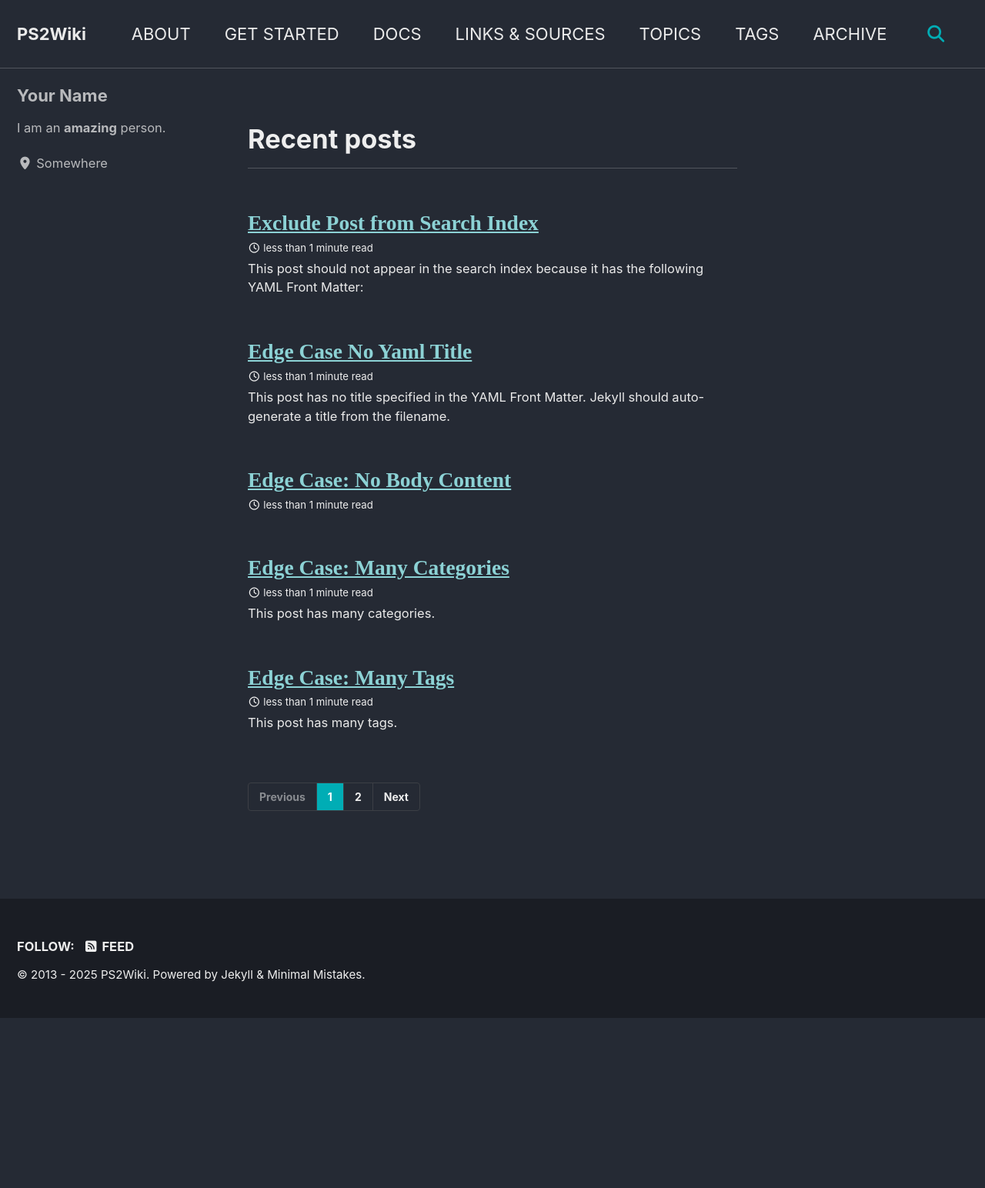
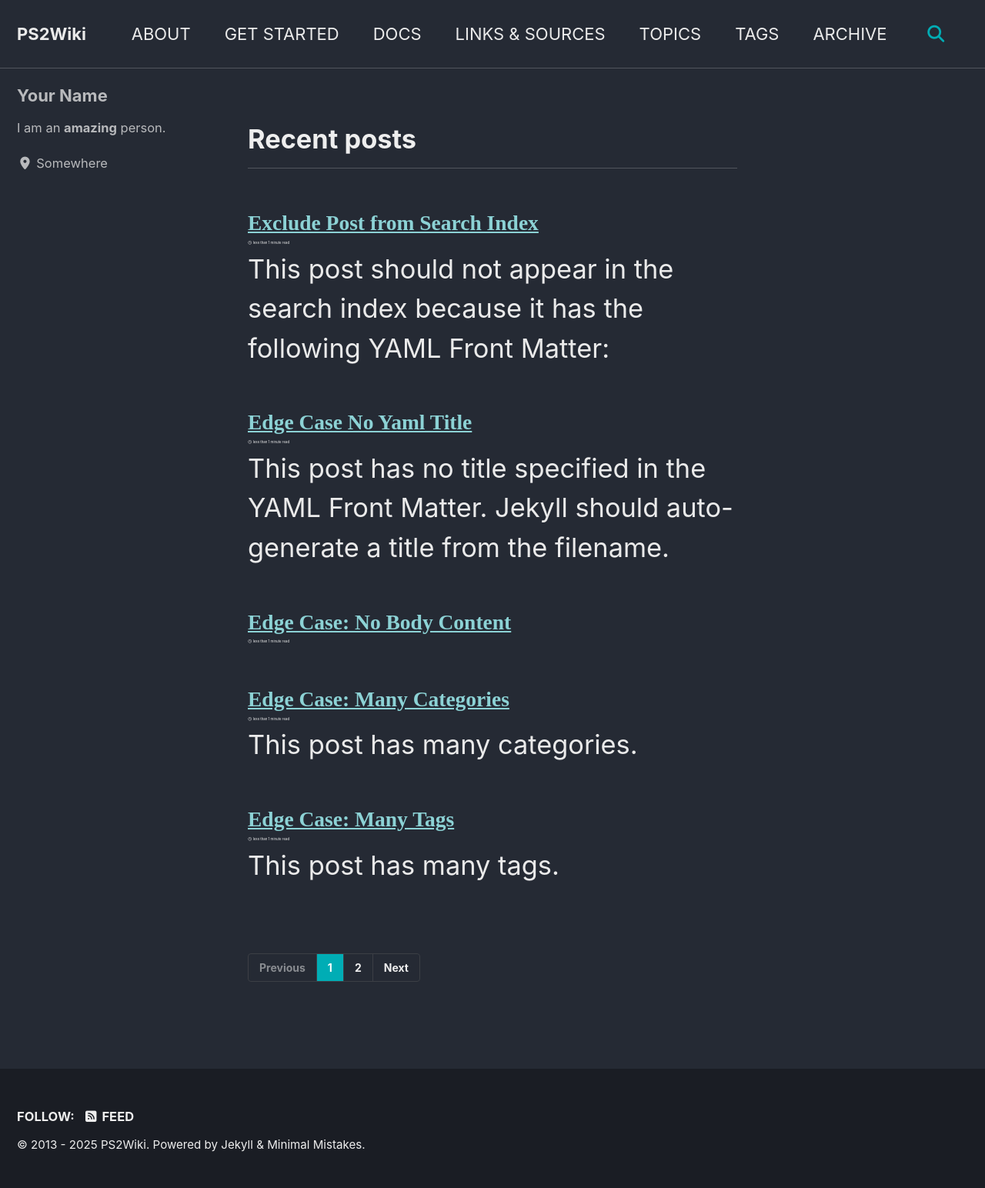
Before and after one commit to ps2wiki/search, a Jekyll site: the page built from index.html, in a window 1280 px wide. Shown: the whole page at 77% size. Built offline with Jekyll 4.4.1, drawn with Linux system fonts in a browser that asks for light colours; cached includes are drawn as plain includes; some web fonts are replaced; the list of posts is cut into pages by our own code; before the commit the page ends 1323 px from its top, so only the background shows below that.

Commit message:
Update _archive.scss

```diff
--- a/_sass/minimal-mistakes/_archive.scss
+++ b/_sass/minimal-mistakes/_archive.scss
@@ -71,7 +71,7 @@
 
 .archive__item-excerpt {
   margin-top: 0;
-  font-size: $type-size-6;
+  font-size: $type-size-3;
 
   & + p {
     text-indent: 0;
@@ -124,7 +124,7 @@
 .list__item {
   .page__meta {
     margin: 0 0 4px;
-    font-size: 0.6em;
+    font-size: 0.2em;
   }
 }
 
```
